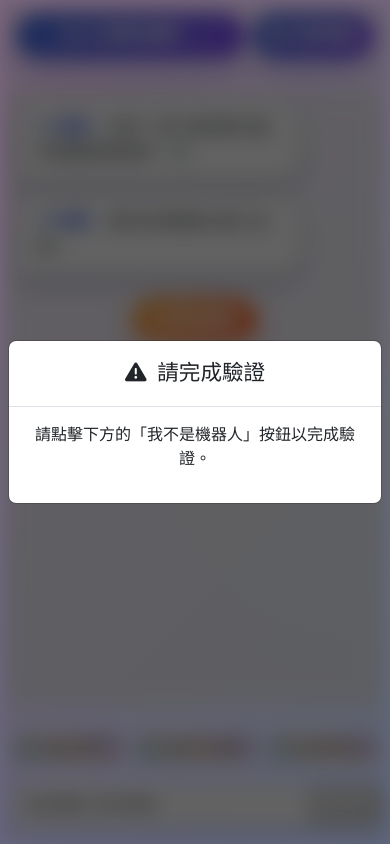
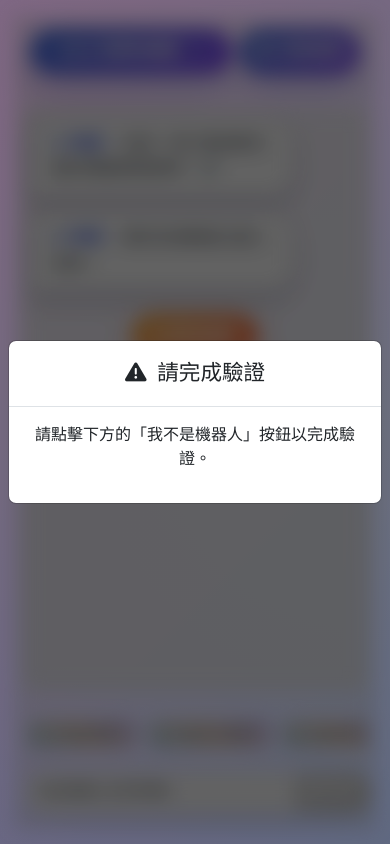
Before and after one commit to ian20040409/Music-ChatBot-web-ui, a plain HTML site: page index.html in a window 390 px wide. Drawn offline with nearby package versions, Linux system fonts and the light colour scheme.

Commit message:
Update style.css

```diff
--- a/static/style.css
+++ b/static/style.css
@@ -556,10 +556,14 @@ body.thinking::before {
 
   body {
     margin: 0 !important;
-    padding: 0 !important;
+    padding-top: calc(env(safe-area-inset-top, 0px) + 1rem);
+    padding-bottom: calc(env(safe-area-inset-bottom, 0px) + 0.85rem);
+    padding-left: calc(env(safe-area-inset-left, 0px) + 0.85rem);
+    padding-right: calc(env(safe-area-inset-right, 0px) + 0.85rem);
     display: block !important;
     overflow-x: hidden;
     overflow-y: auto; /* 手機頁面可以向下捲動 */
+    box-sizing: border-box;
   }
 
   /* 手機版隱藏整個標題列（header） */
@@ -575,8 +579,8 @@ body.thinking::before {
 
   /* 最外層容器：佔滿整個畫面 */
   .chat-container-wrapper {
-    width: 100vw !important;
-    min-height: 100dvh;
+    width: 100% !important;
+    min-height: calc(100dvh - (env(safe-area-inset-top, 0px) + 1rem) - (env(safe-area-inset-bottom, 0px) + 0.85rem));
     height: auto;
     max-height: none;
     margin: 0;
```
